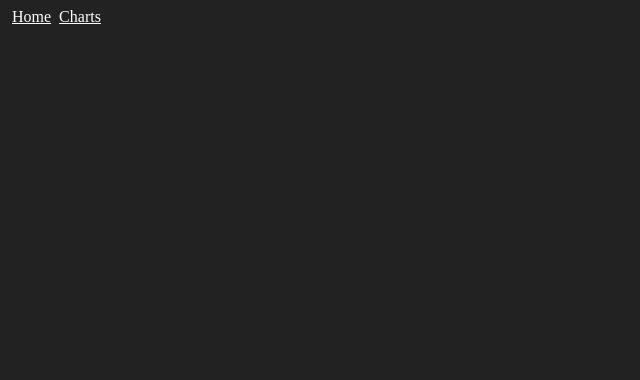
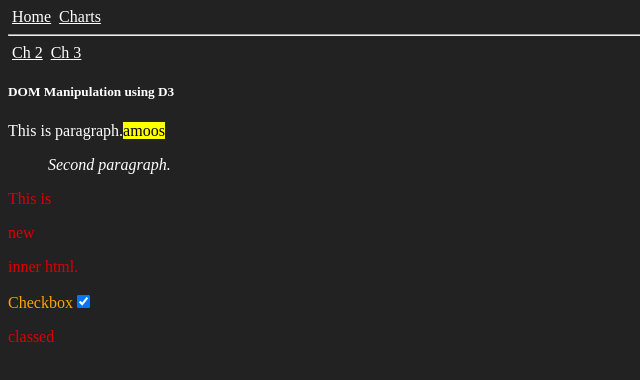
Before and after one commit to gmkhussain/vue-charts, a Vue app: page /ch2 in a window 1280 px wide. Before the commit this address had no page. Shown: the top 380 px of the page, without its empty margins (0-640 px from the left). Built offline with nearby package versions, Linux system fonts and the light colour scheme.

Commit message:
DOM changes

```diff
--- a/router/router.js
+++ b/router/router.js
@@ -12,6 +12,16 @@ const routes = [
         path: '/charts',
         name: "ChartsPage",
         component: ChartsPage
+    },
+    {
+        path: '/ch2',
+        name: "Ch2",
+        component: () => import("@/views/frontend/pages/Charts/Ch2.vue")
+    },
+    {
+        path: '/ch3',
+        name: "Ch3",
+        component: () => import("@/views/frontend/pages/Charts/Ch3.vue")
     }
 ];
 
--- a/src/App.vue
+++ b/src/App.vue
@@ -1,6 +1,10 @@
 <template>
   <router-link to="/">Home</router-link>
   <router-link to="/charts">Charts</router-link>
+  <hr />
+  <router-link to="/ch2">Ch 2</router-link>
+  <router-link to="/ch3">Ch 3</router-link>
+
   <router-view />
 </template>
 
--- a/src/views/frontend/pages/Charts/Ch1.vue
+++ b/src/views/frontend/pages/Charts/Ch1.vue
@@ -3,6 +3,7 @@
         <h5>Select Element By Name</h5>
         <p>First paragraph</p>
         <p id="p2">Second paragraph</p>
+        <h5>Another heading</h5>
     </div>
 </template>
 
@@ -19,6 +20,7 @@ export default {
     mounted() {
         d3.select("p").style("color", "green");
         d3.select("#p2").style("color", "orange");
+        d3.selectAll("h5").style('color','blue');
     }
 }
 </script>
--- /dev/null
+++ b/src/views/frontend/pages/Charts/Ch2.vue
@@ -0,0 +1,67 @@
+<template>
+    <div>
+        <h5>DOM Manipulation using D3</h5>
+        <p>N/A</p>
+        <blockquote></blockquote>
+        <div id="_html"></div>
+
+        <p><label>Checkbox</label><input type="checkbox" /></p>
+
+        <div class="classed">classed</div>
+    </div>
+</template>
+
+<script>
+import * as d3 from 'd3';
+
+export default {
+    name: "Ch2",
+    mounted() {
+
+      // text()
+      d3.select("p").text("This is paragraph.")
+
+      // append()
+      d3.select("p").append("mark").text("amoos")
+
+      // insert()
+      d3.select("blockquote").insert("em").text("Second paragraph.");
+      d3.select("blockquote").insert("strong").text("Second paragraph.");
+
+      // remove()
+      d3.select("strong").remove();
+
+      // html()
+      d3.select("#_html").html("<span>This is <p>new</p> inner html.</span>");
+
+      // attr()
+      d3.select("#_html").attr("class","error");
+
+      // property()
+      d3.select("input").property("checked",true);
+
+      // style()
+      d3.select("label").style("color", "orange");
+
+      // classed()
+      d3.select(".classed").classed('error', true);
+
+
+      // Method Chaining in D3
+        // # 1
+        // var bodyElement = d3.select("body");
+        // var paragraph = bodyElement.append("p");
+        //     paragraph.text("Hello World!");
+
+        // # 2
+        // d3.select("body").append("p").text("Hello Kitty!");
+
+    }
+}
+</script>
+
+<style scoped>
+    .error {
+        color: #d00;
+    }
+</style>
--- /dev/null
+++ b/src/views/frontend/pages/Charts/Ch3.vue
@@ -0,0 +1,31 @@
+<template>
+  <div>
+    <h6>Function of Data</h6>
+    <p></p>
+    <p></p>
+    <p></p>
+  </div>
+</template>
+
+<script>
+import * as d3 from 'd3'
+
+export default {
+    name: "Ch3",
+    mounted() {
+        var data = [100, 200, 300];
+        var paragraph = d3.select("body")
+                .selectAll("p")
+                .data(data)
+                .text(function (d, i) {
+                    console.log("d: " + d);
+                    console.log("i: " + i);
+                    console.log("this: " + this);
+
+                    return d;
+                });
+
+            console.log(paragraph);
+    }
+}
+</script>
```
